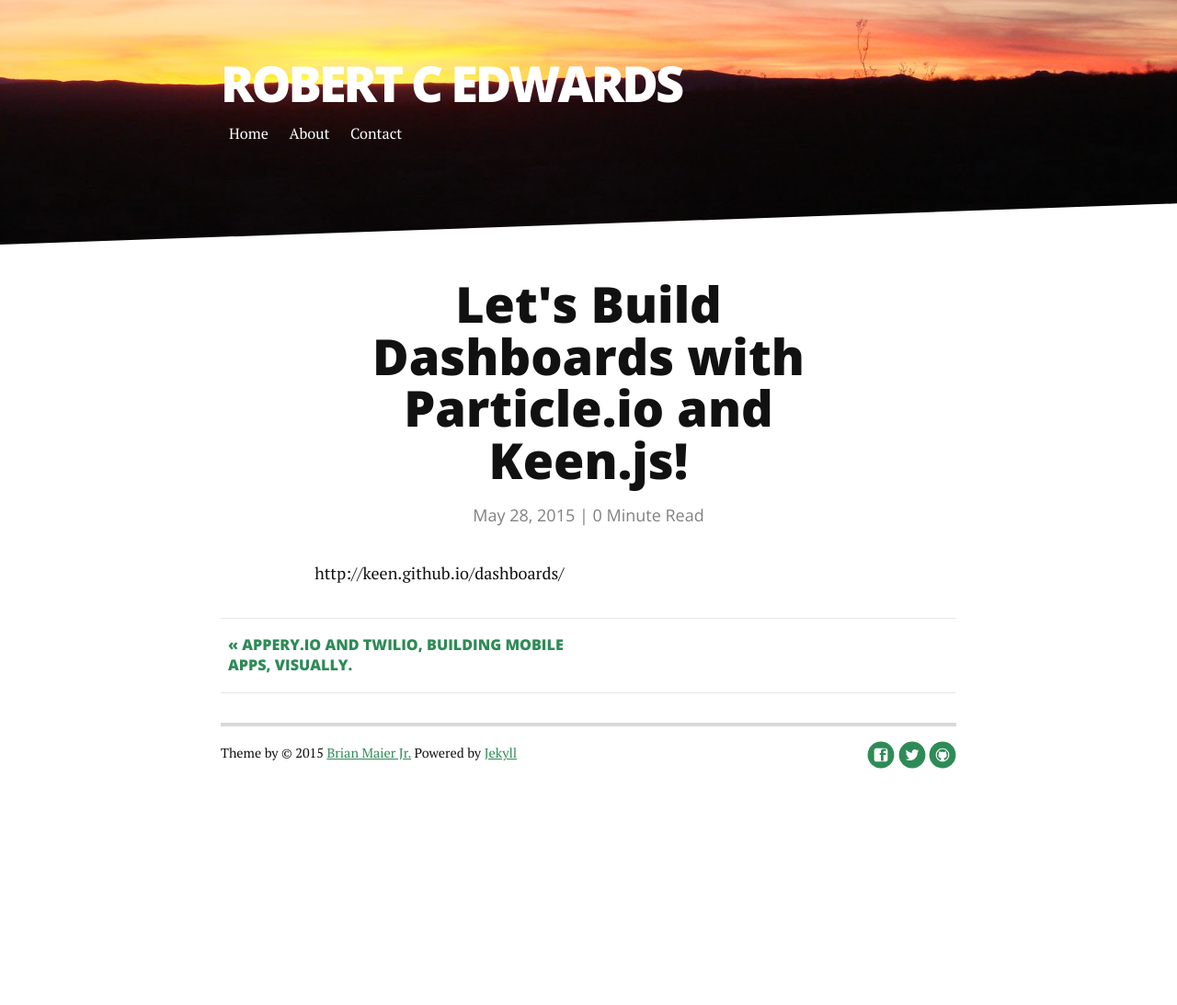
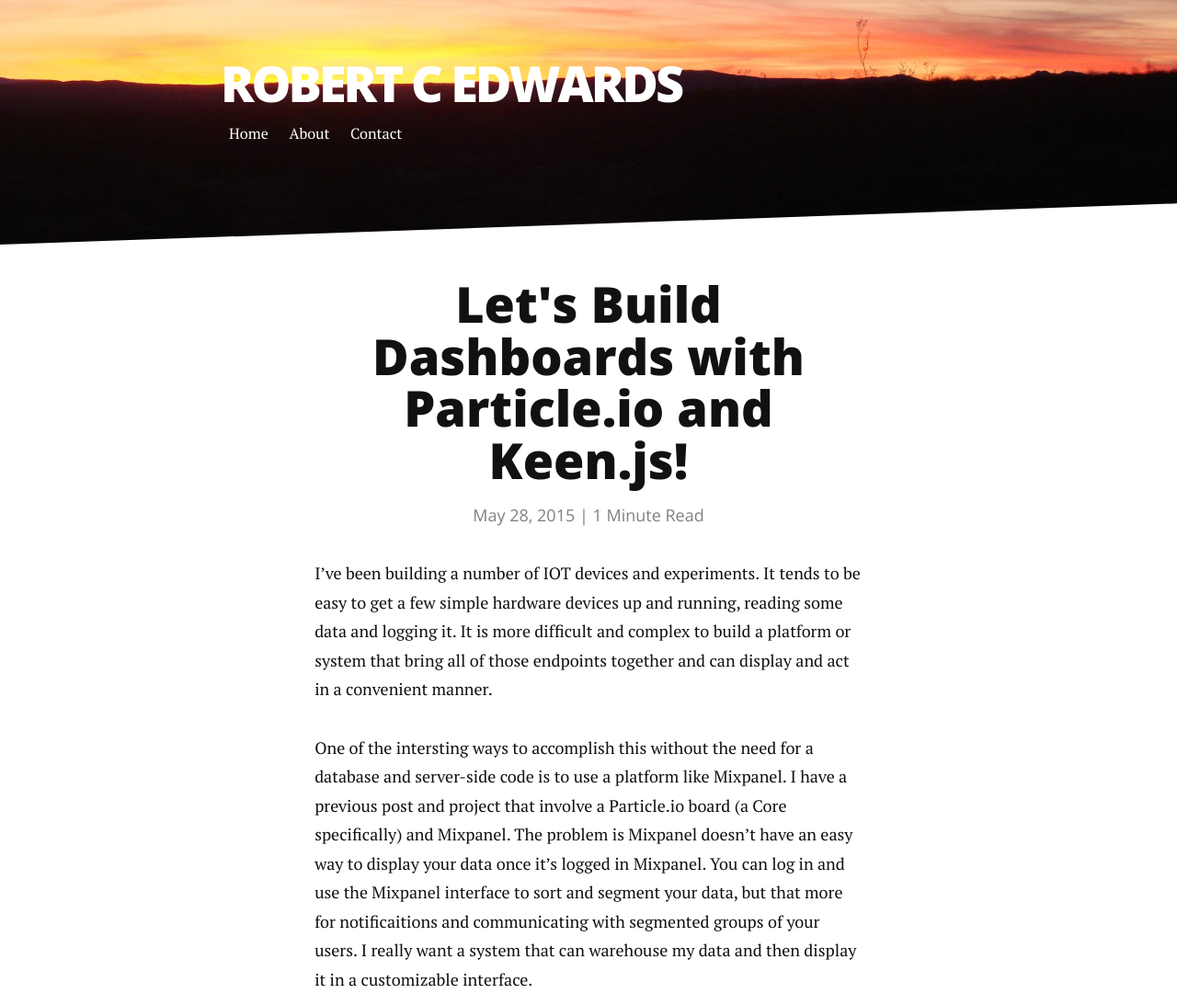
Before and after one commit to robertcedwards/robertcedwards.com, a Jekyll site: the page built from _posts/2015-05-28-Keen-JS.md, in a window 1280 px wide and 1400 px high. Shown: the top 1093 px of the window at 92% size. Built offline with Jekyll 4.4.1, drawn with Linux system fonts in a browser that asks for light colours; nearby versions of some CDN libraries; Markdown is read by kramdown in place of the engine named in the settings; some of the changed text lies outside the part shown; grey boxes are pictures that could not be loaded.

Commit message:
Update 2015-05-28-Keen-JS.md

```diff
--- a/_posts/2015-05-28-Keen-JS.md
+++ b/_posts/2015-05-28-Keen-JS.md
@@ -4,4 +4,12 @@ title:  "Let's Build Dashboards with Particle.io and Keen.js!"
 date:   2015-05-28
 ---
 
-http://keen.github.io/dashboards/
+I've been building a number of IOT devices and experiments. It tends to be easy to get a few simple hardware devices up and running, reading some data and logging it. It is more difficult and complex to build a platform or system that bring all of those endpoints together and can display and act in a convenient manner.
+
+One of the intersting ways to accomplish this without the need for a database and server-side code is to use a platform like Mixpanel.
+I have a previous post and project that involve a Particle.io board (a Core specifically) and Mixpanel.
+The problem is Mixpanel doesn't have an easy way to display your data once it's logged in Mixpanel. You can log in and use the Mixpanel interface to sort and segment your data, but that more for notificaitions and communicating with segmented groups of your users.
+I really want a system that can warehouse my data and then display it in a customizable interface.
+
+Luckly that's where Keen.js and their [Dashboards](http://keen.github.io/dashboards/) come into play.
+![Keen Dashboard](http://keen.github.io/dashboards/examples/starter-kit/preview.png)
```
